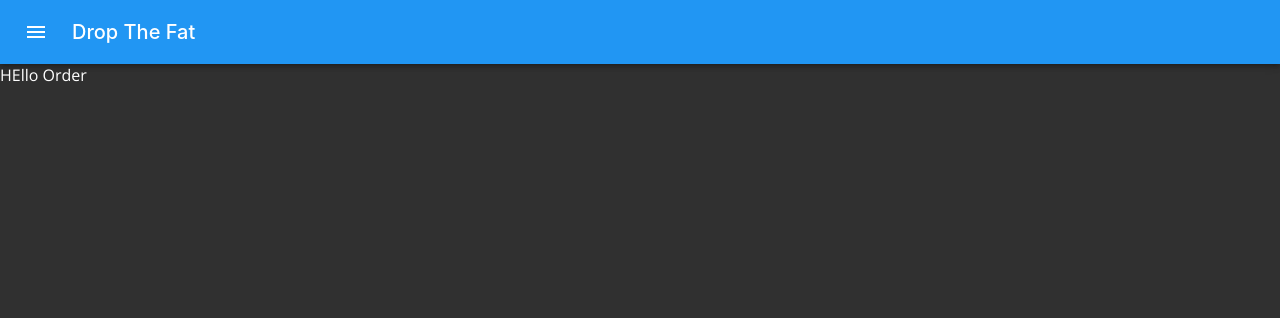
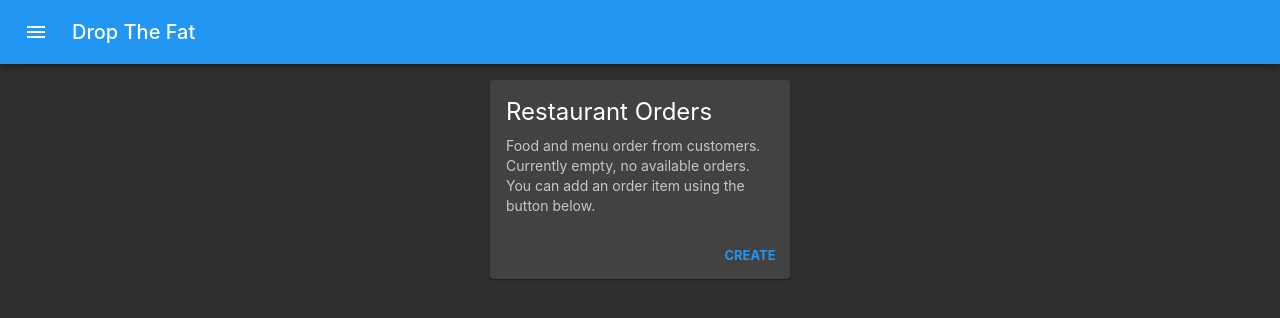
Before and after one commit to evangunawan/dropthefat, a React (Create React App) app: page /order in a window 1280 px wide. Shown: the top 318 px of the page. Built offline with nearby package versions, Linux system fonts and the light colour scheme.

Commit message:
Add card and page

```diff
--- a/src/components/Container.tsx
+++ b/src/components/Container.tsx
@@ -4,16 +4,21 @@ import { Box } from '@material-ui/core';
 interface Props {
   children: React.ReactNode;
   width?: string;
+  style?: any;
 }
 
 const Container = (props: Props) => {
   const containerStyle = {
-    padding: '32px 16px',
+    padding: '16px',
     width: props.width || '100%',
     margin: '0 auto',
   };
 
-  return <Box style={containerStyle}>{props.children || null}</Box>;
+  return (
+    <Box style={containerStyle} {...props.style}>
+      {props.children || null}
+    </Box>
+  );
 };
 
 export default Container;
--- a/src/pages/Home.tsx
+++ b/src/pages/Home.tsx
@@ -1,8 +1,6 @@
 import * as React from 'react';
 import Container from '../components/Container';
 import { Box } from '@material-ui/core';
-import MainAppBar from '../components/AppBar/MainAppBar';
-import { Link } from 'react-router-dom';
 
 const MenuButton = () => {
   return <Box></Box>;
@@ -11,7 +9,7 @@ const MenuButton = () => {
 const Home = () => {
   return (
     <div>
-      <Container></Container>
+      <Container>Home Page</Container>
     </div>
   );
 };
--- a/src/pages/OrderPage.tsx
+++ b/src/pages/OrderPage.tsx
@@ -1,7 +1,39 @@
 import * as React from 'react';
+import Container from '../components/Container';
+import { Card, CardContent, CardActions, Button, Typography } from '@material-ui/core';
 
 const OrderPage = () => {
-  return <div>HEllo Order</div>;
+  const containerStyle = {
+    display: 'flex',
+    justifyContent: 'center',
+  };
+
+  //TODO: Create an expression if order is empty or not.
+  //We need to create an order object/class, and connect it to firebase.
+  return (
+    <Container style={containerStyle}>
+      <Card style={{ maxWidth: 300 }}>
+        <CardContent>
+          <Typography gutterBottom variant='h5' component='h2'>
+            Restaurant Orders
+          </Typography>
+          <Typography variant='body2' color='textSecondary' component='p'>
+            Food and menu order from customers. Currently empty, no available orders. You
+            can add an order item using the button below.
+          </Typography>
+        </CardContent>
+        <CardActions>
+          <Button
+            size='small'
+            color='primary'
+            style={{ fontWeight: 'bold', marginLeft: 'auto' }}
+          >
+            Create
+          </Button>
+        </CardActions>
+      </Card>
+    </Container>
+  );
 };
 
 export default OrderPage;
```
